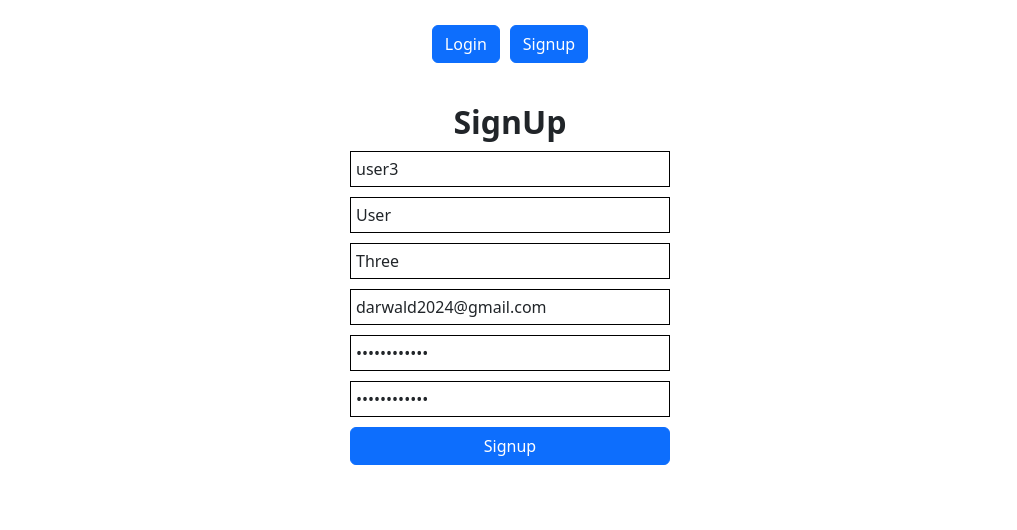
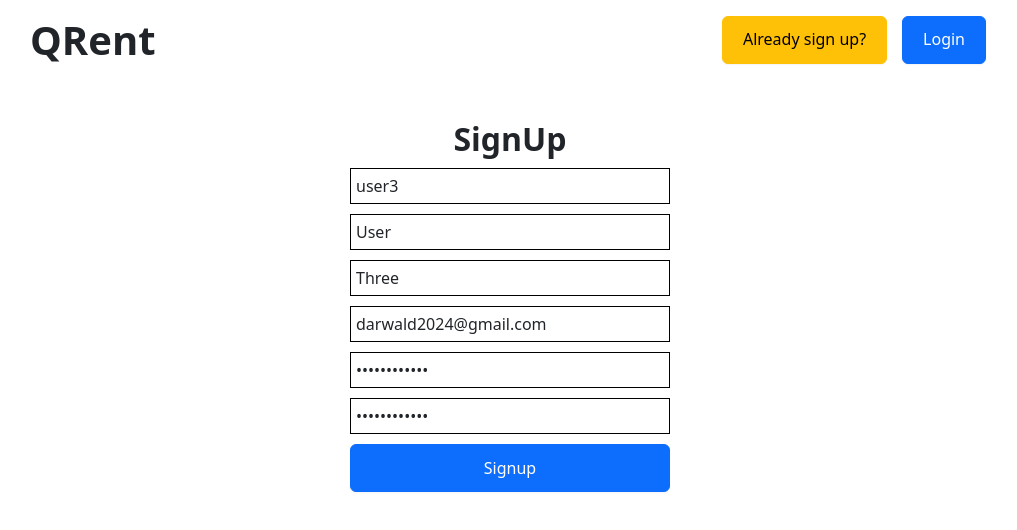
Before and after one commit to tred-07/SDP-Final-Frontend, a plain HTML site: page signup.html in a window 1280 px wide. Shown: the whole page, without its empty margins (130-1147 px from the left). Drawn offline with nearby package versions, Linux system fonts and the light colour scheme.

Commit message:
update index,login,signup

```diff
--- a/app.js/app.js
+++ b/app.js/app.js
@@ -38,10 +38,10 @@ const login=(event)=>{
     const username=document.getElementById("username").value
     const password=document.getElementById("password").value
     console.log(username)
-    console.log(username)
+    console.log(password)
     if ((username, password)) {
-        fetch("https://q-rent-backend.vercel.app/user/login/",
-        // fetch("http://127.0.0.1:8000/user/login/",
+        fetch("https://q-rent-backend.vercel.app/user/login/"
+        ,
         {
           method: "POST",
           headers: { "content-type": "application/json" },
--- a/signup.html
+++ b/signup.html
@@ -1,18 +1,34 @@
 <!doctype html>
-<html lang="en">
+<html lang="en" data-theme="light">
   <head>
     <meta charset="utf-8">
     <meta name="viewport" content="width=device-width, initial-scale=1">
     <title>Renter</title>
     <script src="https://cdn.tailwindcss.com"></script>
+    <link href="https://cdn.jsdelivr.net/npm/daisyui@4.12.23/dist/full.min.css" rel="stylesheet" type="text/css" />
     <link href="https://cdn.jsdelivr.net/npm/bootstrap@5.3.3/dist/css/bootstrap.min.css" rel="stylesheet" integrity="sha384-QWTKZyjpPEjISv5WaRU9OFeRpok6YctnYmDr5pNlyT2bRjXh0JMhjY6hW+ALEwIH" crossorigin="anonymous">
   </head>
   <body>
-    <header>
-      <div class="nav" style="display: flex;justify-content: center;gap: 10px;margin-top: 25px;">
+    <header class="d-flex justify-center">
+      <!-- <div class="nav" style="display: flex;justify-content: center;gap: 10px;margin-top: 25px;">
         <a href="login.html" class="btn btn-primary">Login</a>
         <a href="signup.html" class="btn btn-primary">Signup</a>
+      </div> -->
+      <div class="navbar bg-base-100 w-[75%] items-center" id="header">
+        <div class="flex-1">
+          <a href="index.html" class="text-[2.5rem] font-bold">QRent</a>
+        </div>
+        <div class="flex-none">
+          <ul class="menu menu-horizontal px-1 gap-[15px]">
+            <li><a class="btn btn-warning px-[20px] py-[10px]">Already sign up?</a></li>
+            <li>
+              <a href="login.html" class="btn btn-primary px-[20px] py-[10px]">Login</a>
+            </li>
+          </ul>
+        </div>
+
       </div>
+
     </header>
     <main>
       <div id="form" style="display: flex;justify-content: center;flex-direction: column;">
```
Also changed, not shown: index.html (+28 -3 lines), login.html (+18 -2 lines), 1 other file.
